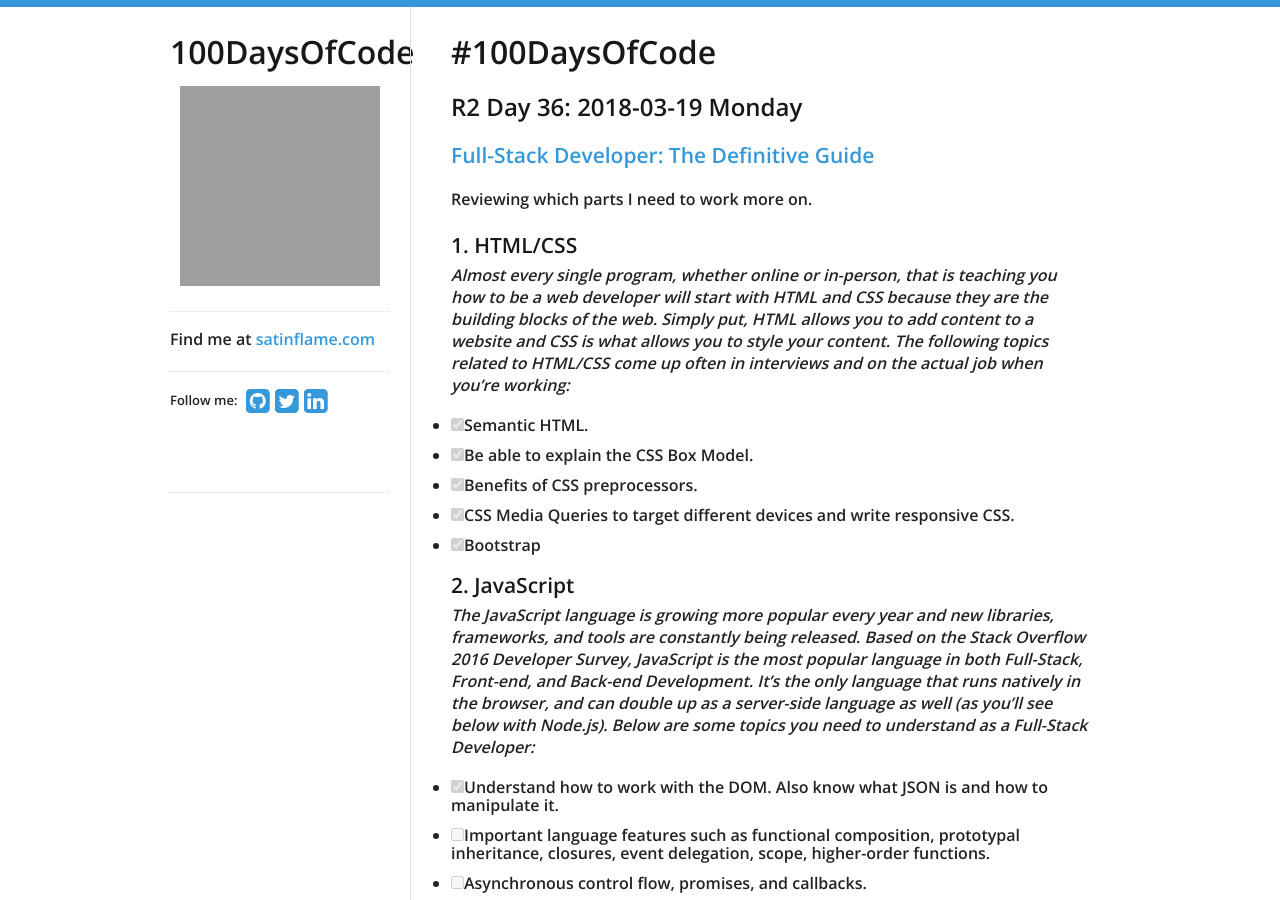
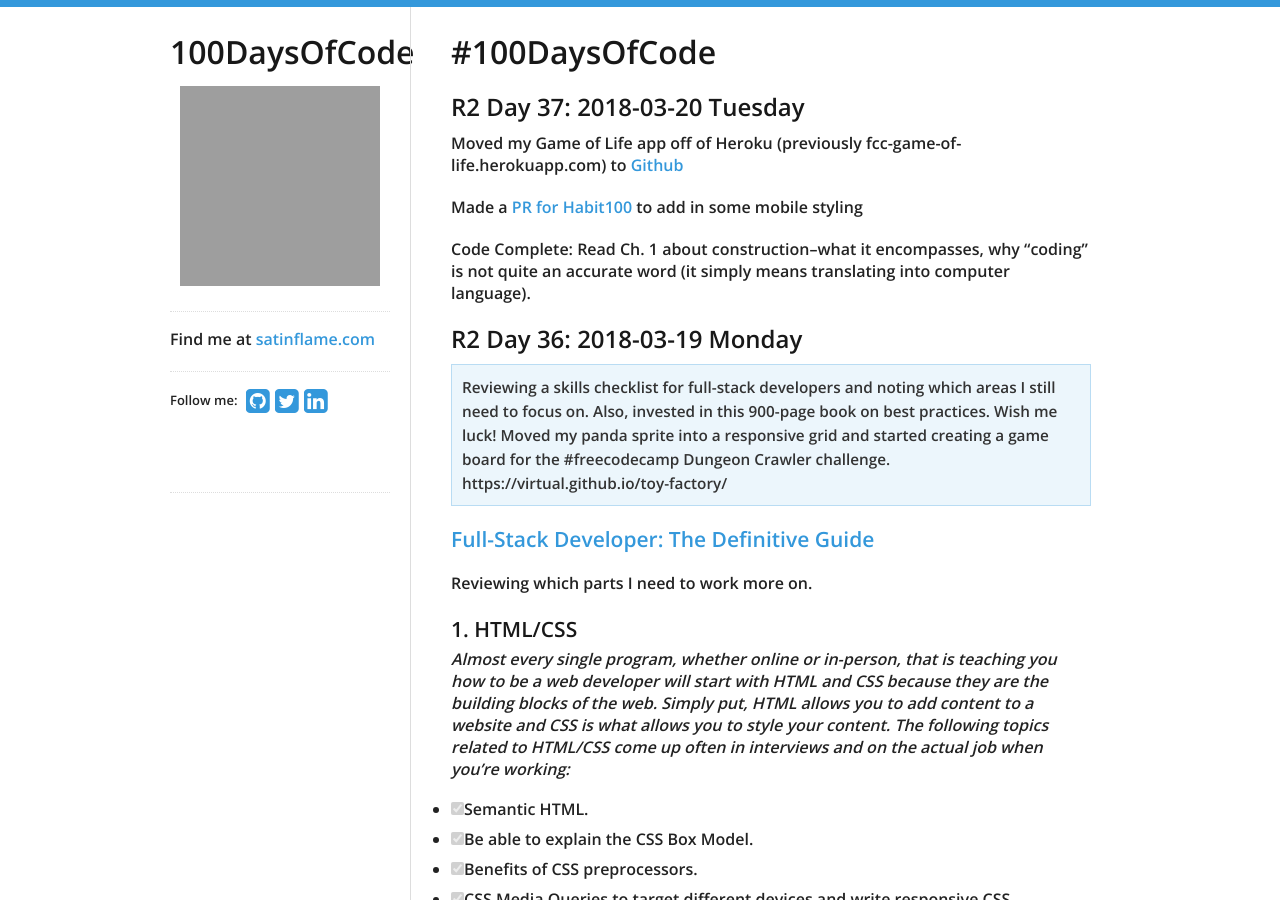
Before and after one commit to virtual/100daysofcode, a Jekyll site: the page built from index.md, in a window 1280 px wide and 900 px high. Built offline with Jekyll 4.4.1, drawn with Linux system fonts in a browser that asks for light colours; nearby versions of some CDN libraries; our own code applies the rules of GitHub Pages for plain Markdown files; grey boxes are pictures that could not be loaded.

Commit message:
Update index.md

```diff
--- a/index.md
+++ b/index.md
@@ -1,7 +1,16 @@
 # #100DaysOfCode
+
+## R2 Day 37: 2018-03-20 Tuesday
+
+Moved my Game of Life app off of Heroku (previously fcc-game-of-life.herokuapp.com) to [Github](https://virtual.github.io/fcc-game-of-life/)
+
+Made a [PR for Habit100](https://github.com/OppNHeimer/habit100/pull/1) to add in some mobile styling
+
+Code Complete: Read Ch. 1 about construction--what it encompasses, why "coding" is not quite an accurate word (it simply means translating into computer language).
 
 ## R2 Day 36: 2018-03-19 Monday
 
+> Reviewing a skills checklist for full-stack developers and noting which areas I still need to focus on. Also, invested in this 900-page book on best practices. Wish me luck! Moved my panda sprite into a responsive grid and started creating a game board for the #freecodecamp Dungeon Crawler challenge. https://virtual.github.io/toy-factory/
 
 ### [Full-Stack Developer: The Definitive Guide](https://medium.com/coderbyte/a-guide-to-becoming-a-full-stack-developer-in-2017-5c3c08a1600c)
 
```
